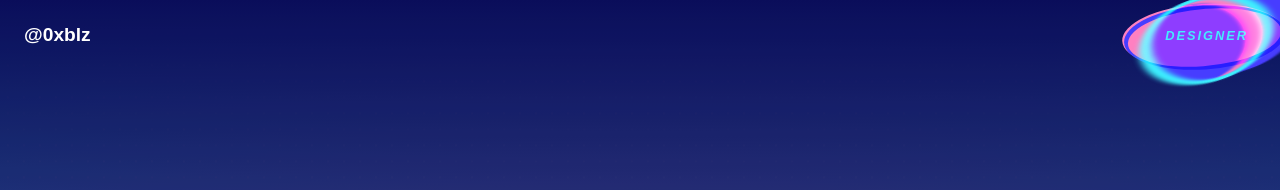
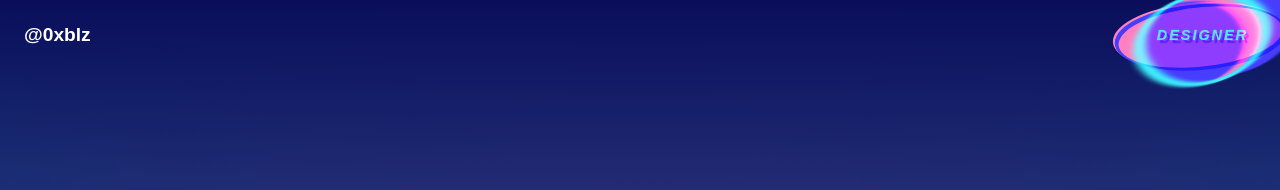
Before and after one commit to 0xblz/blaze-design, a Jekyll site: the page built from index.html, in a window 1280 px wide. Shown: the top 190 px of the page. Built offline with Jekyll 4.4.1, drawn with Linux system fonts in a browser that asks for light colours; nearby versions of some CDN libraries; some web fonts are replaced.

Commit message:
text stroke

```diff
--- a/_sass/_typography.scss
+++ b/_sass/_typography.scss
@@ -19,8 +19,10 @@
         text-transform: uppercase;
         letter-spacing: 2px;
         font-style: italic;
-        font-size: 0.8rem;
+        font-size: 0.9rem;
         position: relative;
+        text-shadow: 3px 3px 1px var(--primary-color);
+        -webkit-text-stroke: 0.5px rgba(255, 255, 255, 0.2);
 
         &:before {
             content: '';
```
Also changed, not shown: 3 other files.
